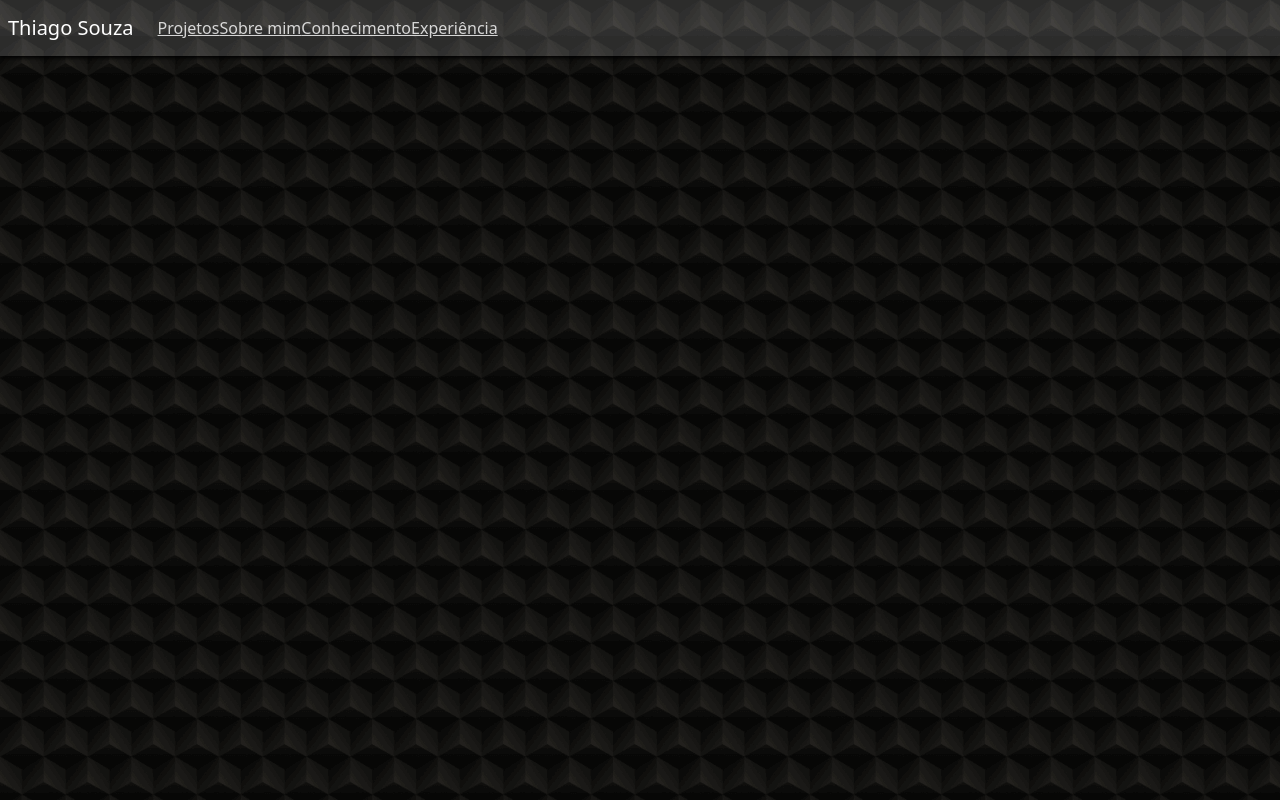
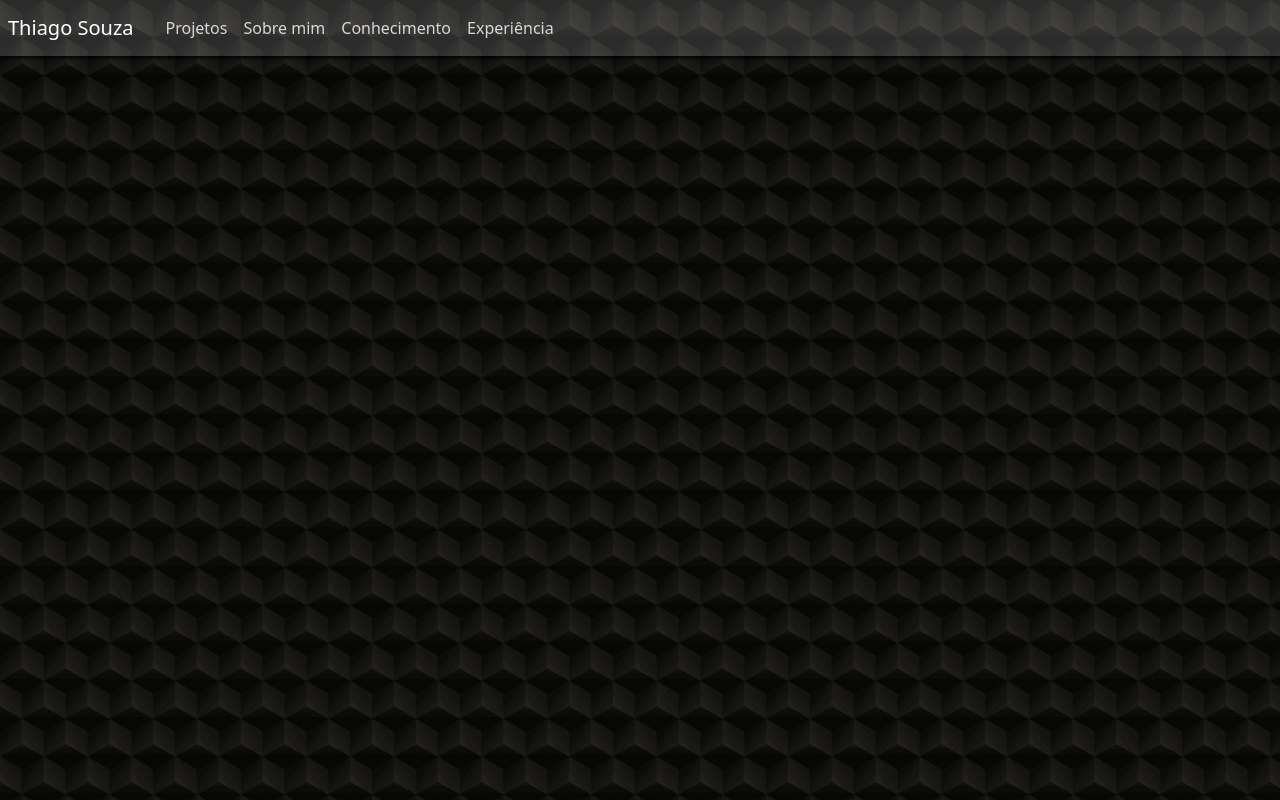
Before and after one commit to crook100/crook100.github.io, a plain HTML site: page index.html in a window 1280 px wide. Drawn offline with nearby package versions, Linux system fonts and the light colour scheme.

Commit message:
Correção index

```diff
--- a/index.html
+++ b/index.html
@@ -36,12 +36,11 @@
         }
 
         .nav-custom-link{
-            color: rgba(255,255,255,.8);
-            font-weight: 300;
+            color: rgba(255,255,255,.8)!important;
         }
 
         .nav-custom-link:hover{
-            color: rgba(255,255,255,1);
+            color: rgba(255,255,255,1)!important;
         }
 
     </style>
@@ -57,16 +56,16 @@
             <div class="ps-2 pe-2 collapse navbar-collapse" id="navbarSupportedContent">
                 <ul class="navbar-nav mr-auto">
                     <li class="nav-item active">
-                        <a class="nav-custom-link" href="#">Projetos</a>
+                        <a class="nav-link nav-custom-link" href="#">Projetos</a>
                     </li>
                     <li class="nav-item">
-                        <a class="nav-custom-link" href="#">Sobre mim</a>
+                        <a class="nav-link nav-custom-link" href="#">Sobre mim</a>
                     </li>
                     <li class="nav-item">
-                        <a class="nav-custom-link" href="#">Conhecimento</a>
+                        <a class="nav-link nav-custom-link" href="#">Conhecimento</a>
                     </li>
                     <li class="nav-item">
-                        <a class="nav-custom-link" href="#">Experiência</a>
+                        <a class="nav-link nav-custom-link" href="#">Experiência</a>
                     </li>
                 </ul>
             </div>
```
